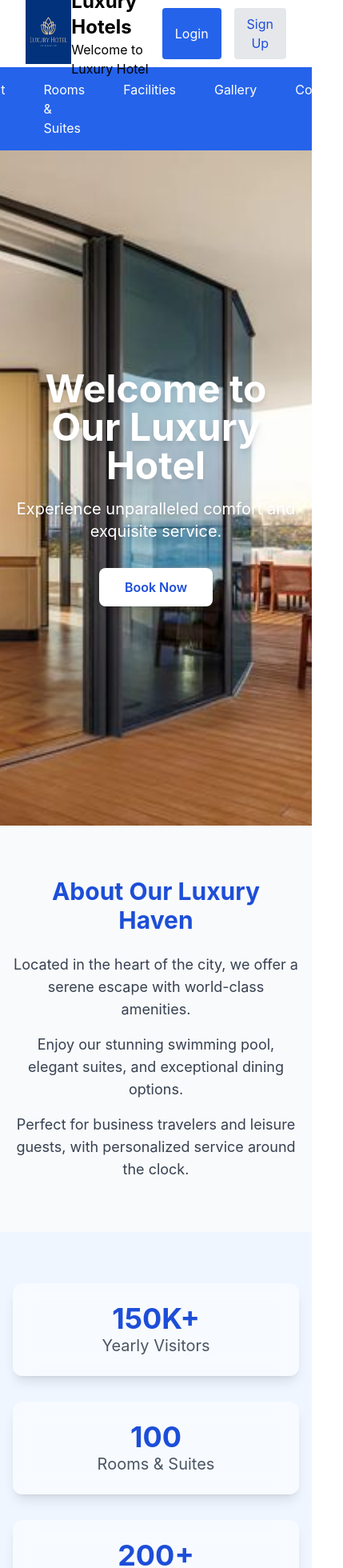
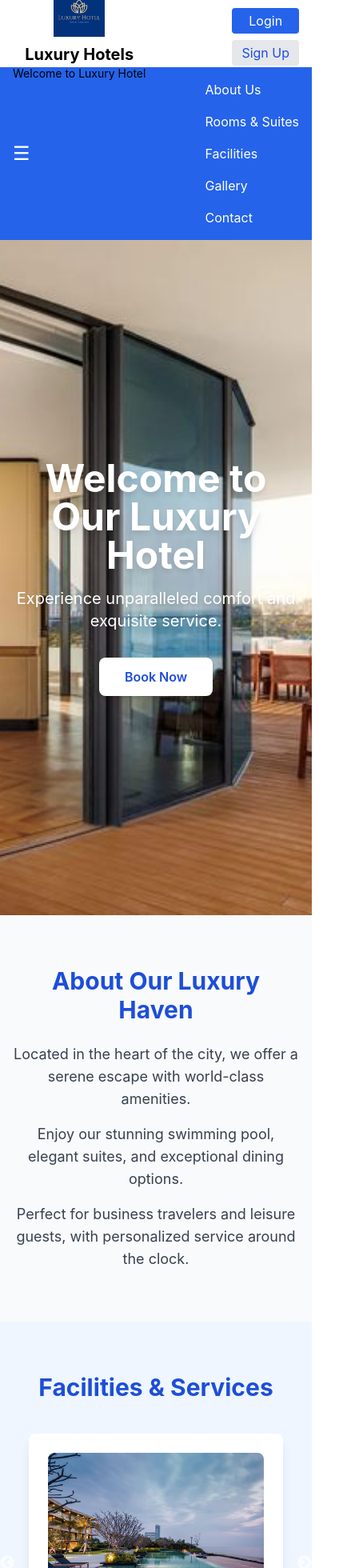
Before and after one commit to gihan12345/Hotel_Website, a React (Create React App) app: page / in a window 390 px wide. Shown: the top 1960 px of the page at 80% size, 429 px wide, since content can reach past the window. Built offline with nearby package versions, Linux system fonts and the light colour scheme.

Commit message:
complete the add optional field

```diff
--- a/src/components/Logo_section.js
+++ b/src/components/Logo_section.js
@@ -3,21 +3,19 @@ import logo from "../assets/logo.png";
 
 function Logo_section() {
     return (
-        <div className="relative h-[10vh] bg-white flex items-center justify-between px-8">
-            {/* Logo and text */}
-            <div className="flex items-center">
+        <div className="relative h-[10vh] bg-white flex items-center justify-between px-4 sm:px-6 md:px-8">
+            <div className="flex flex-col items-center sm:flex-row">
                 <Link to="/">
-                    <img src={logo} alt="Hotel Logo" className="h-20 mb-1 mr-4" />
+                    <img src={logo} alt="Hotel Logo" className="h-16 mb-2 sm:h-20 sm:mb-0 sm:mr-4" />
                 </Link>
-                <div>
-                    <h1 className="text-2xl font-bold">Luxury Hotels</h1>
-                    <p>Welcome to Luxury Hotel</p>
+                <div className="text-center sm:text-left">
+                    <h1 className="text-xl font-bold sm:text-2xl">Luxury Hotels</h1>
+                    <p className="text-sm sm:text-base">Welcome to Luxury Hotel</p>
                 </div>
             </div>
-            {/* Buttons */}
-            <div className="flex space-x-4">
-                <button className="px-4 py-2 bg-blue-600 text-white rounded hover:bg-blue-700 transition">Login</button>
-                <button className="px-4 py-2 bg-gray-200 text-blue-700 rounded hover:bg-gray-300 transition">Sign Up</button>
+            <div className="flex flex-col mt-2 space-y-2 sm:flex-row sm:space-y-0 sm:space-x-4 sm:mt-0">
+                <button className="px-3 py-1 text-white transition bg-blue-600 rounded sm:px-4 sm:py-2 hover:bg-blue-700">Login</button>
+                <button className="px-3 py-1 text-blue-700 transition bg-gray-200 rounded sm:px-4 sm:py-2 hover:bg-gray-300">Sign Up</button>
             </div>
         </div>
     );
--- a/src/components/Navbar.js
+++ b/src/components/Navbar.js
@@ -2,25 +2,48 @@ import { Link } from 'react-router-dom';
 
 function Navbar() {
     return (
-        <nav className="bg-blue-600 text-white p-4 w-full top-0 z-10">
-            <div className="container mx-auto flex justify-center">
-                <ul className="flex space-x-12">
+        <nav className="top-0 z-10 w-full p-4 text-white bg-blue-600">
+            <div className="container mx-auto">
+                <div className="hidden md:flex md:justify-center md:flex-row">
+                    <ul className="flex flex-col space-y-4 md:flex-row md:space-x-12 md:space-y-0">
                         <li>
-                        <Link to="/about" className="transition-transform duration-200 hover:-translate-y-1 inline-block">About Us</Link>
+                            <Link to="/about" className="inline-block transition-transform duration-200 hover:-translate-y-1">About Us</Link>
                         </li>
                         <li>
-                        <Link to="/rooms" className="transition-transform duration-200 hover:-translate-y-1 inline-block">Rooms & Suites</Link>
+                            <Link to="/rooms" className="inline-block transition-transform duration-200 hover:-translate-y-1">Rooms & Suites</Link>
                         </li>
                         <li>
-                        <Link to="/facilities" className="transition-transform duration-200 hover:-translate-y-1 inline-block">Facilities</Link>
+                            <Link to="/facilities" className="inline-block transition-transform duration-200 hover:-translate-y-1">Facilities</Link>
                         </li>
                         <li>
-                        <Link to="/gallery" className="transition-transform duration-200 hover:-translate-y-1 inline-block">Gallery</Link>
+                            <Link to="/gallery" className="inline-block transition-transform duration-200 hover:-translate-y-1">Gallery</Link>
                         </li>
                         <li>
-                        <Link to="/contact" className="transition-transform duration-200 hover:-translate-y-1 inline-block">Contact</Link>
+                            <Link to="/contact" className="inline-block transition-transform duration-200 hover:-translate-y-1">Contact</Link>
                         </li>
                     </ul>
+                </div>
+                {/* Mobile Menu Toggle (Placeholder - Add JavaScript for functionality) */}
+                <div className="flex items-center justify-between md:hidden">
+                    <button className="text-2xl focus:outline-none">☰</button>
+                    <ul className="space-y-4">
+                        <li>
+                            <Link to="/about" className="inline-block transition-transform duration-200 hover:-translate-y-1">About Us</Link>
+                        </li>
+                        <li>
+                            <Link to="/rooms" className="inline-block transition-transform duration-200 hover:-translate-y-1">Rooms & Suites</Link>
+                        </li>
+                        <li>
+                            <Link to="/facilities" className="inline-block transition-transform duration-200 hover:-translate-y-1">Facilities</Link>
+                        </li>
+                        <li>
+                            <Link to="/gallery" className="inline-block transition-transform duration-200 hover:-translate-y-1">Gallery</Link>
+                        </li>
+                        <li>
+                            <Link to="/contact" className="inline-block transition-transform duration-200 hover:-translate-y-1">Contact</Link>
+                        </li>
+                    </ul>
+                </div>
             </div>
         </nav>
     );
--- a/src/pages/HomePage.js
+++ b/src/pages/HomePage.js
@@ -7,6 +7,7 @@ import hero2 from '../assets/Suite room.jpg';
 import hero3 from '../assets/swimming pool.jpg';
 import hero4 from '../assets/Suite room.jpg';
 import { Link } from 'react-router-dom';
+import { facilitiesData } from '../data/facilities';
 
 // Slider settings for autoplay and responsiveness
 const sliderSettings = {
@@ -22,6 +23,23 @@ const sliderSettings = {
     responsive: [
         { breakpoint: 1024, settings: { dots: true } },
         { breakpoint: 768, settings: { dots: false } }
+    ]
+};
+
+// Facilities slider settings
+const facilitiesSliderSettings = {
+    dots: false,
+    infinite: true,
+    speed: 500,
+    slidesToShow: 3,
+    slidesToScroll: 1,
+    centerMode: true,
+    centerPadding: '0',
+    arrows: true,
+    responsive: [
+        { breakpoint: 1024, settings: { slidesToShow: 3, centerMode: true } },
+        { breakpoint: 768, settings: { slidesToShow: 1, centerMode: false } },
+        { breakpoint: 640, settings: { slidesToShow: 1, centerMode: false } }
     ]
 };
 
@@ -56,9 +74,9 @@ const HomePage = () => {
                                 <h1 className="mb-4 text-5xl font-bold md:text-6xl drop-shadow-lg">Welcome to Our Luxury Hotel</h1>
                                 <p className="mb-8 text-xl md:text-2xl drop-shadow-md">Experience unparalleled comfort and exquisite service.</p>
                                 <Link to="/contact">
-                                <button className="px-8 py-3 font-semibold text-blue-700 transition duration-300 bg-white rounded-lg shadow-md hover:bg-blue-100">
-                                    Book Now
-                                </button>
+                                    <button className="px-8 py-3 font-semibold text-blue-700 transition duration-300 bg-white rounded-lg shadow-md hover:bg-blue-100">
+                                        Book Now
+                                    </button>
                                 </Link>
                             </div>
                         </div>
@@ -81,9 +99,29 @@ const HomePage = () => {
                     </div>
                 </div>
             </div>
+            <div className="py-16">
+                <div className="container px-6 mx-auto text-center">
+                    <h2 className="mb-10 text-3xl font-bold text-blue-700">Facilities & Services</h2>
+                    <Slider {...facilitiesSliderSettings}>
+                        {facilitiesData.map((facility, idx) => (
+                            <div key={idx} className="px-3">
+                                <div className="flex flex-col items-center p-6 transition duration-300 bg-white rounded-lg shadow-lg hover:shadow-2xl">
+                                    <div className="w-full overflow-hidden rounded-lg">
+                                        <img
+                                            src={facility.image}
+                                            alt={facility.name}
+                                            className="object-cover w-full h-56 transition-opacity duration-300 ease-in-out opacity hover:opacity-100"
+                                        />
+                                    </div>
+                                    <h3 className="mt-6 text-xl font-semibold text-center text-blue-700">{facility.name}</h3>
+                                </div>
+                            </div>
+                        ))}
+                    </Slider>
+                </div>
+            </div>
             <div className="py-16 bg-transparent">
                 <div className="container px-4 mx-auto text-center">
-                    {/* <h2 className="mb-8 text-3xl font-bold text-blue-700">Hotel at a Glance</h2> */}
                     <div className="grid max-w-5xl grid-cols-1 gap-8 mx-auto md:grid-cols-3">
                         <div className="p-6 transition duration-300 transform bg-white bg-opacity-50 shadow-lg backdrop-blur-md rounded-xl hover:scale-105">
                             <p className="text-4xl font-bold text-blue-700">150K+</p>
```
Also changed, not shown: src/pages/ContactUs.js (+85 -20 lines). Lines whose indentation alone changed are shown as unchanged.
